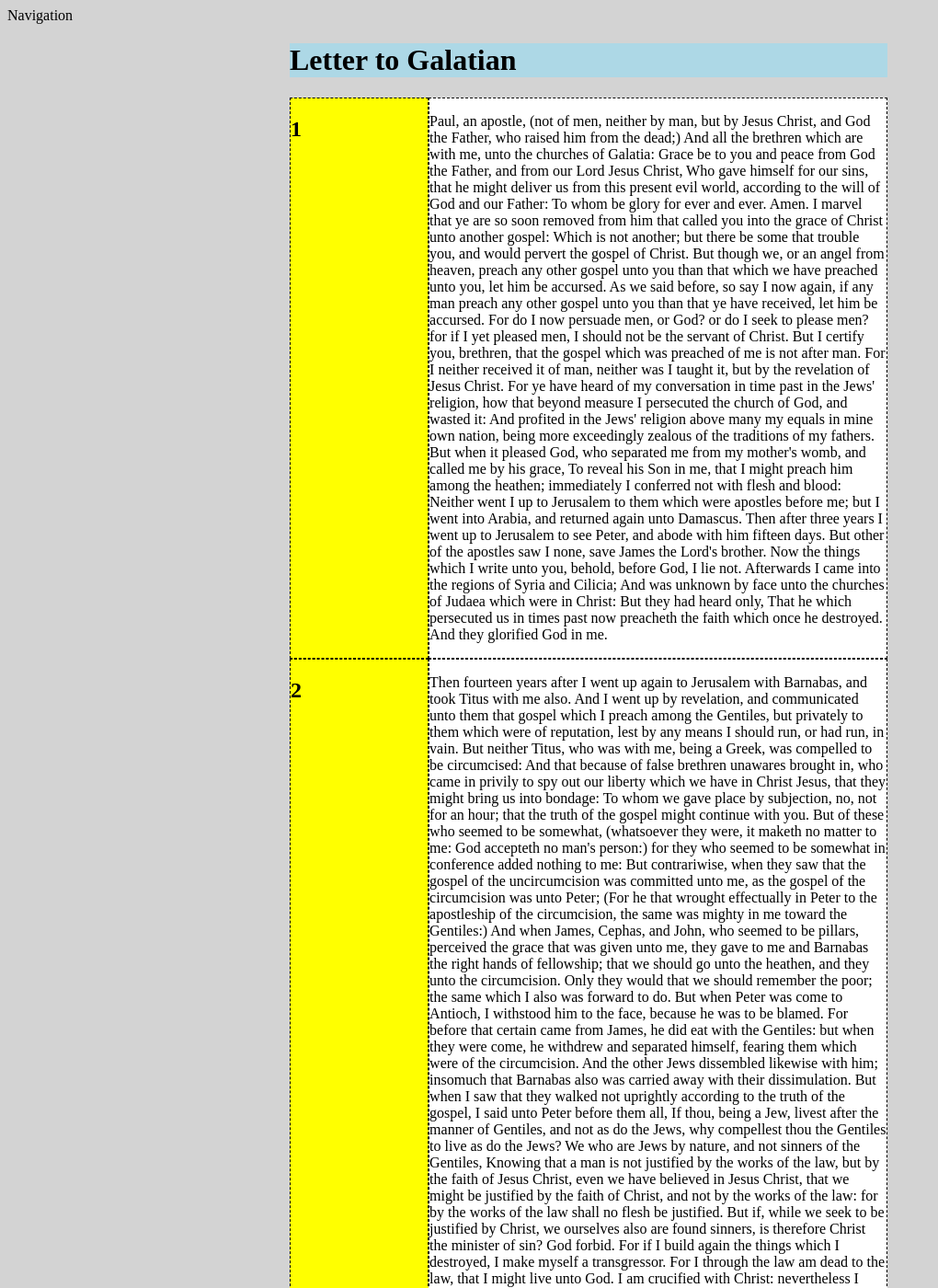
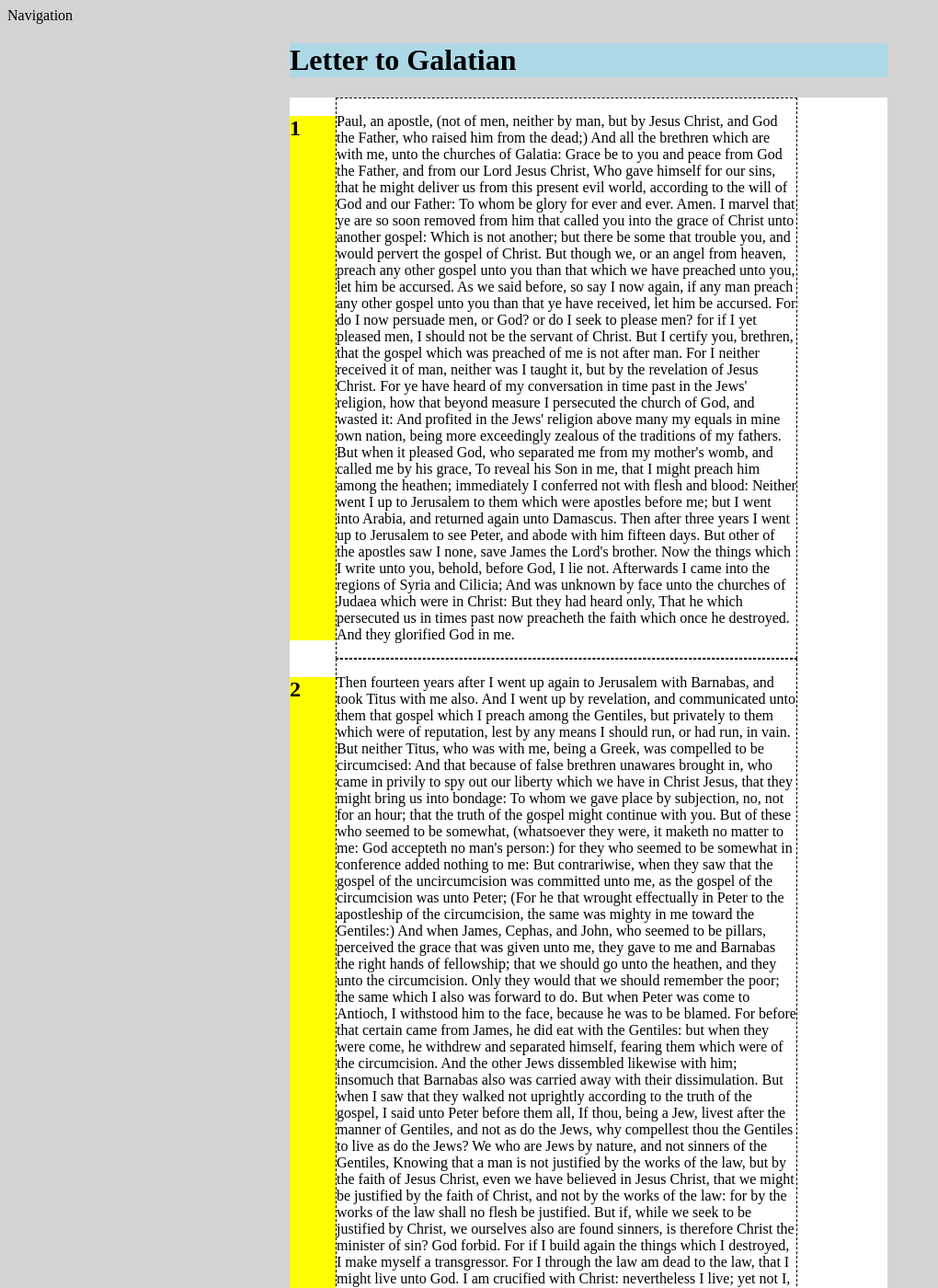
Before and after one commit to dreanod/dreanod.github.io, a Jekyll site: the page built from galatian2.html, in a window 1280 px wide and 1400 px high. Shown: the whole window at 92% size, without its empty margins (0-1020 px from the left). Built offline with Jekyll 4.4.1, drawn with Linux system fonts in a browser that asks for light colours.

Commit message:
Update galatian2.html

```diff
--- a/galatian2.html
+++ b/galatian2.html
@@ -185,8 +185,8 @@ text:
         display: flex;
     }
 
-    .leftcolumn {
-        width: 150px;
+    h2 {
+        width: 50px;
         position: -webkit-sticky; /* Safari */
         position: sticky;
         background-color: yellow;
@@ -214,9 +214,7 @@ text:
   <main>
     {% for chapter in page.text %}
     <section>
-      <div class='leftcolumn'>
-        <h2>{{ chapter[0] }}</h1>
-      </div>
+      <h2>{{ chapter[0] }}</h2>
       <div class='content'>
         <p>
           {% for verse in chapter[1] %}
```
